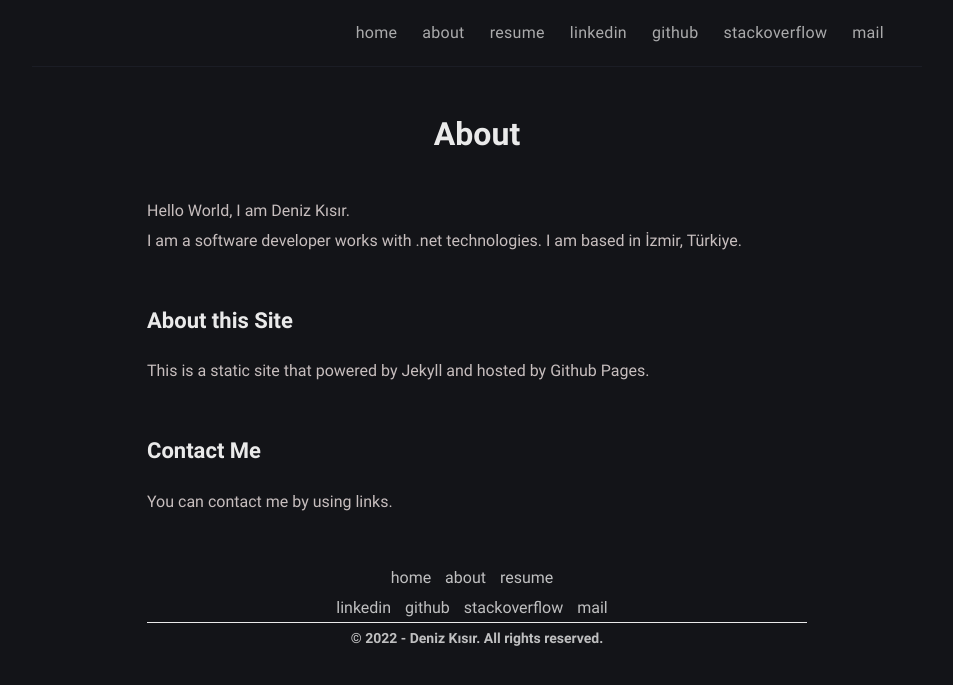
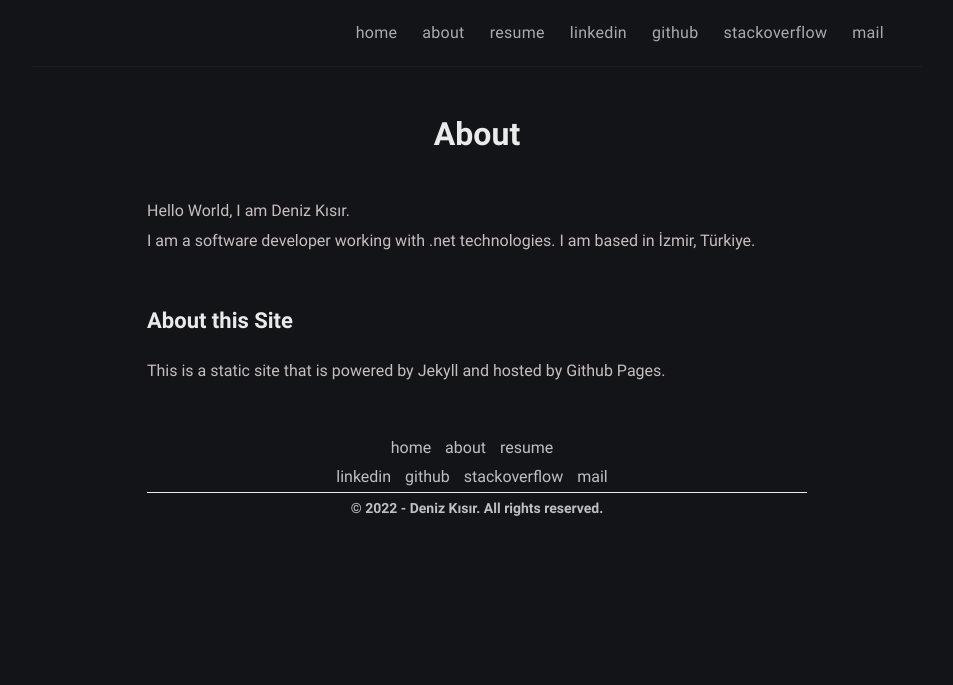
Before and after one commit to denizkisir/denizkisir.github.io, a Jekyll site: the page built from about.md, in a window 1280 px wide. Shown: the top 685 px of the page, without its empty margins (163-1116 px from the left). Built offline with Jekyll 4.4.1, drawn with Linux system fonts in a browser that asks for light colours.

Commit message:
Update about.md

```diff
--- a/about.md
+++ b/about.md
@@ -7,12 +7,8 @@ comments: false
 
 Hello World, I am Deniz Kısır.
 <br />
-I am a software developer works with .net technologies. I am based in İzmir, Türkiye.
+I am a software developer working with .net technologies. I am based in İzmir, Türkiye.
 
 ## About this Site
 
-This is a static site that powered by Jekyll and hosted by Github Pages.
-
-## Contact Me
-
-You can contact me by using links.
+This is a static site that is powered by Jekyll and hosted by Github Pages.
```
